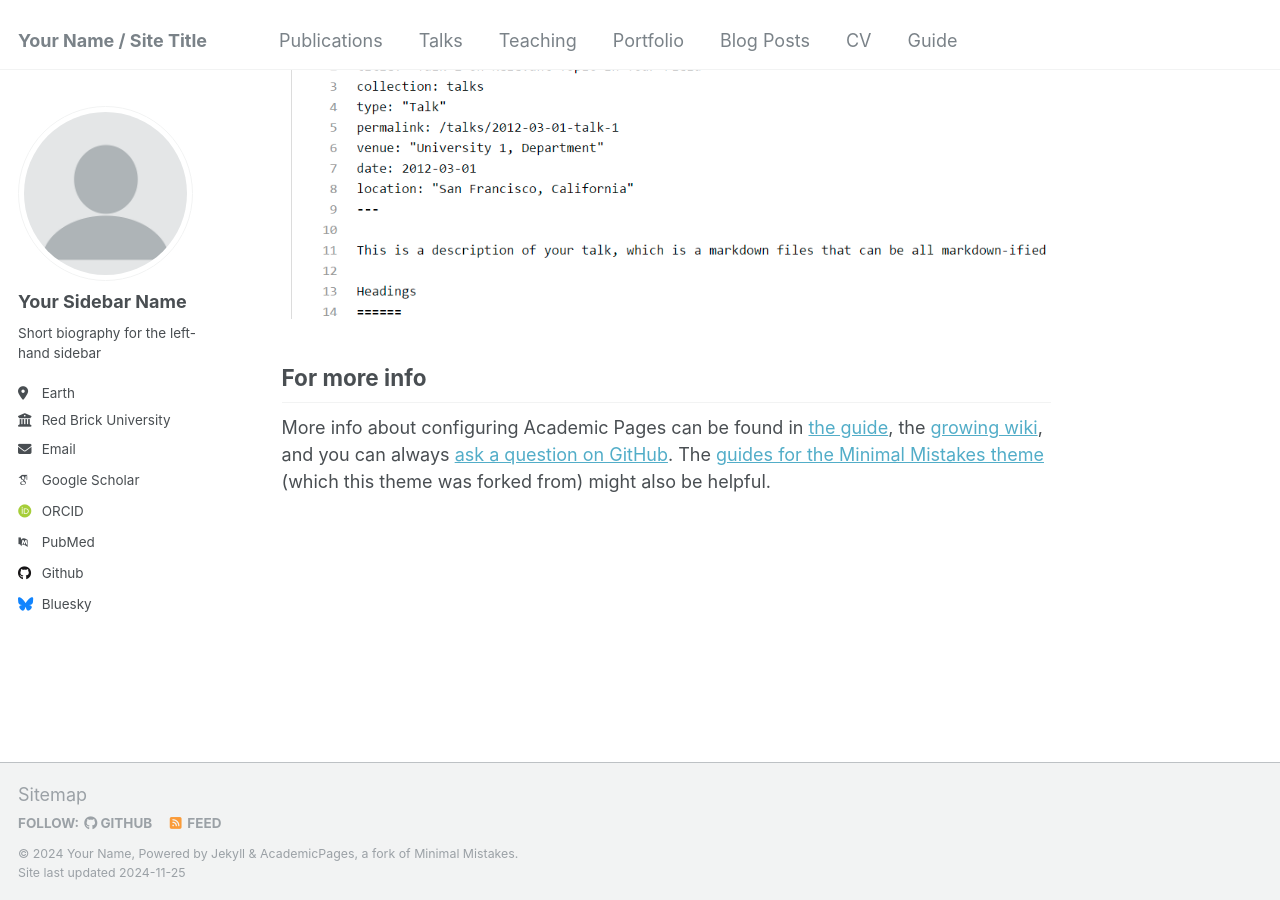
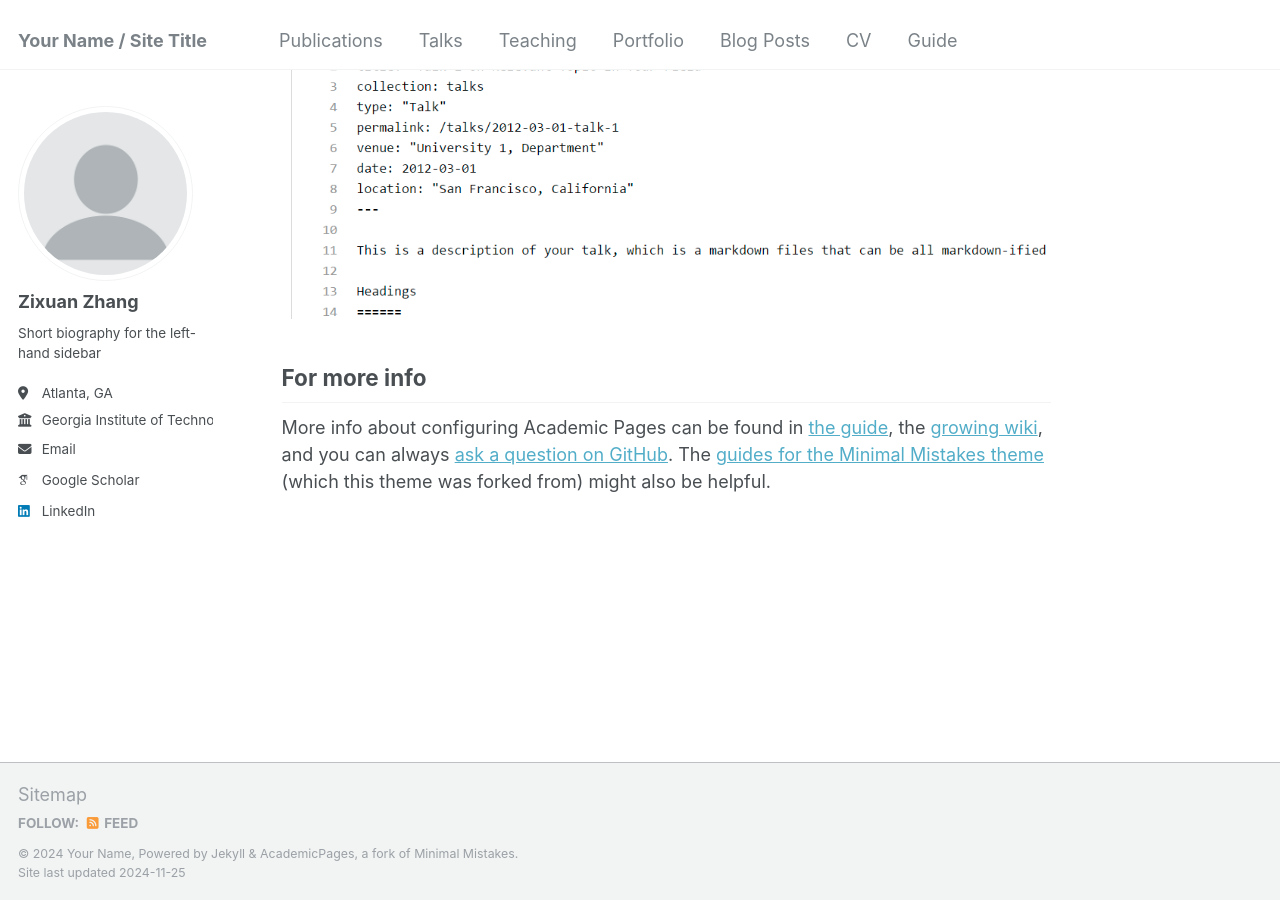
Before and after one commit to ZixuanZZhang/zixuanzzhang.github.io, a Jekyll site: the page built from _pages/about.md, in a window 1280 px wide and 900 px high, scrolled down 2643 px. Built offline with Jekyll 4.4.1, drawn with Linux system fonts in a browser that asks for light colours; some web fonts are replaced.

Commit message:
Update _config.yml

```diff
--- a/_config.yml
+++ b/_config.yml
@@ -22,21 +22,21 @@ repository               : "academicpages/academicpages.github.io"
 author:
   # Biographic information
   avatar           : "profile.png"
-  name             : "Your Sidebar Name"
+  name             : "Zixuan Zhang"
   pronouns         : # example: "she/her"
   bio              : "Short biography for the left-hand sidebar"
-  location         : "Earth"
-  employer         : "Red Brick University"
+  location         : "Atlanta, GA"
+  employer         : "Georgia Institute of Technology"
   uri              : # URL
-  email            : "none@example.org"
+  email            : "zzhang3105@example.org"
 
   # Academic websites
   arxiv            : # URL - Update with the correct link to your profile
-  googlescholar    : "https://scholar.google.com/citations?user=PS_CX0AAAAAJ"
+  googlescholar    : "https://scholar.google.com/citations?user=ZdfbAOMAAAAJ&hl=en"
   impactstory      : # URL
-  orcid            : "http://orcid.org/yourorcidurl"
+  orcid            : #"http://orcid.org/yourorcidurl"
   semantic         : # URL
-  pubmed           : "https://www.ncbi.nlm.nih.gov/pubmed/?term=john+snow"
+  pubmed           : #"https://www.ncbi.nlm.nih.gov/pubmed/?term=john+snow"
   researchgate     : # URL
   scopus           : # URL
 
@@ -44,12 +44,12 @@ author:
   bitbucket        : # Username - Update with your username on the site
   codepen          : # Username
   dribbble         : # Username
-  github           : "academicpages"
+  github           : #"academicpages"
   kaggle           : # Username
   stackoverflow    : # User number or user number and name (i.e., use "1" or "1/jeff-atwood")
 
   # Social media
-  bluesky          : "bsky.app" # Replace this with you Bluesky username
+  bluesky          : #"bsky.app" # Replace this with you Bluesky username
   facebook         : # Username
   flickr           : # Username
   foursquare       : # Username
@@ -58,7 +58,7 @@ author:
   keybase          : # Username
   instagram        : # Username
   lastfm           : # Username
-  linkedin         : # Username
+  linkedin         : "www.linkedin.com/in/zixuan-z-zhang"# Username
   mastodon         : # URL
   medium           : # URL
   pinterest        : # Username
```
